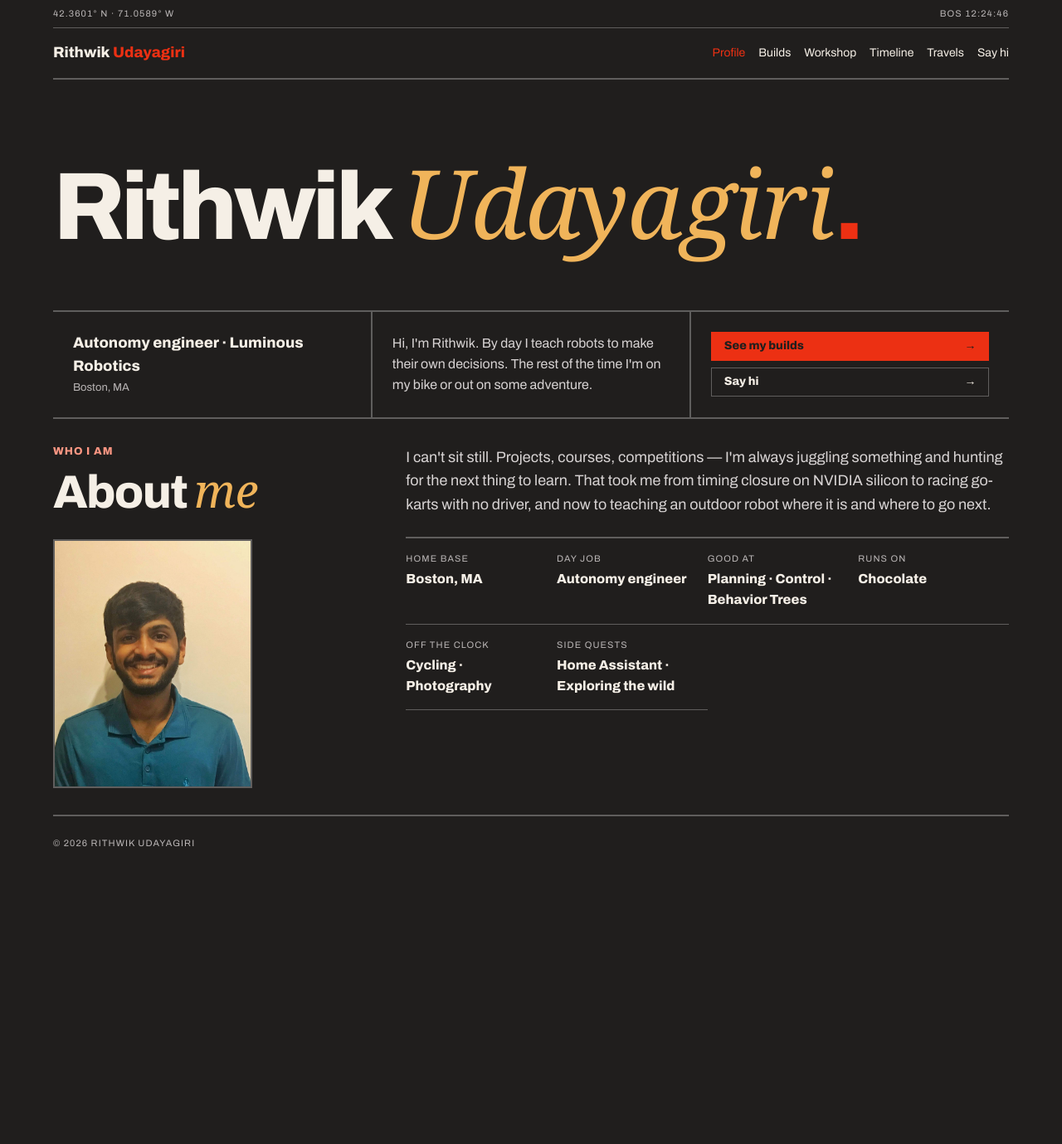
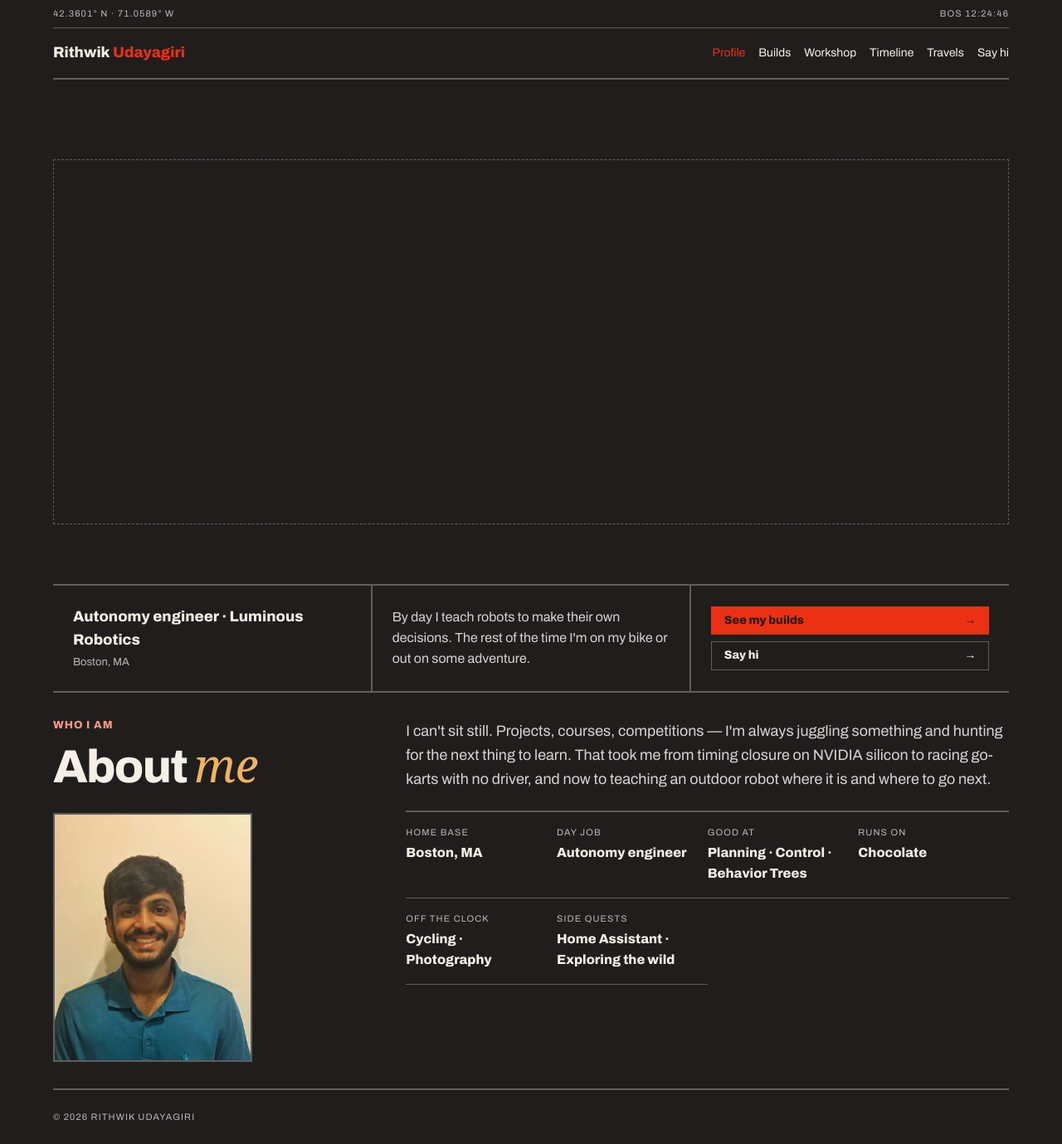
Before and after one commit to RithwikU/rithwiku.github.io, a Jekyll site: the page built from _pages/about.md, in a window 1280 px wide and 1379 px high. Shown: the whole window at 83% size. Built offline with Jekyll 4.4.1, drawn with Linux system fonts in a browser that asks for light colours; some web fonts are replaced.

Commit message:
Replace home headline with a placeholder for an image or animation
Name stays as a visually hidden h1; intro drops the greeting.

Co-Authored-By: Claude Opus 5.5 <noreply@anthropic.com>

```diff
--- a/_data/profile.yml
+++ b/_data/profile.yml
@@ -2,7 +2,7 @@
 name: Rithwik Udayagiri
 location: Boston, MA
 role: Autonomy engineer · Luminous Robotics
-intro: Hi, I'm Rithwik. By day I teach robots to make their own decisions. The rest of the time I'm on my bike or out on some adventure.
+intro: By day I teach robots to make their own decisions. The rest of the time I'm on my bike or out on some adventure.
 bio: I can't sit still. Projects, courses, competitions — I'm always juggling something and hunting for the next thing to learn. That took me from timing closure on NVIDIA silicon to racing go-karts with no driver, and now to teaching an outdoor robot where it is and where to go next.
 portrait: assets/img/UdayagiriRithwik.jpeg
 
--- a/_pages/about.md
+++ b/_pages/about.md
@@ -5,7 +5,9 @@ permalink: /
 ---
 {%- assign p = site.data.profile -%}
 <section class="hero">
-  <h1>{{ site.first_name }} <em>{{ site.last_name }}</em><span class="dot">.</span><span class="cursor" aria-hidden="true"></span></h1>
+  <h1 class="visually-hidden">{{ site.first_name }} {{ site.last_name }}</h1>
+  {%- comment %} Reserved for a hero image or animation. {% endcomment %}
+  <div class="hero-media" aria-hidden="true"></div>
   <div class="ruled hero-strip">
     <div class="hero-name">
       <div><strong>{{ p.role }}</strong><span>{{ p.location }}</span></div>
--- a/assets/css/modernist.scss
+++ b/assets/css/modernist.scss
@@ -146,6 +146,8 @@ strong, b { font-weight: 800; }
 
 /* — profile — */
 .hero { padding-top: 96px; border-bottom: 2px solid var(--color-divider); }
+.hero-media { height: clamp(240px, 36vw, 440px); margin-bottom: 72px; border: 1px dashed var(--color-divider); }
+.visually-hidden { position: absolute; width: 1px; height: 1px; overflow: hidden; clip: rect(0 0 0 0); white-space: nowrap; }
 .hero h1 {
   font-size: clamp(52px, 9vw, 128px); line-height: 0.9; letter-spacing: -0.04em;
   margin: 0 0 72px; max-width: 1100px;
```
